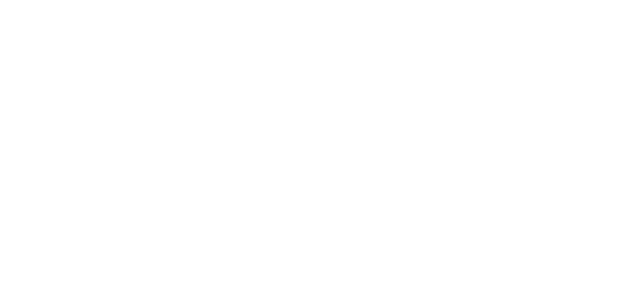
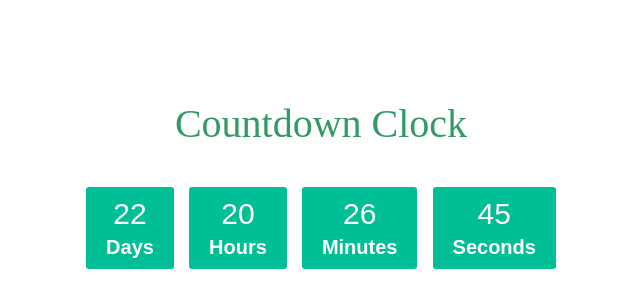
Before and after one commit to shruti49/7Days7Projects, a plain HTML site: page CountdownTimer/index.html in a window 1280 px wide. Shown: the whole page, without its empty margins (319-959 px from the left). Drawn offline with Linux system fonts and the light colour scheme.

Commit message:
completed first project

```diff
--- a/CountdownTimer/index.html
+++ b/CountdownTimer/index.html
@@ -4,9 +4,31 @@
     <meta charset="UTF-8" />
     <meta name="viewport" content="width=device-width, initial-scale=1.0" />
     <meta http-equiv="X-UA-Compatible" content="ie=edge" />
+    <link rel="stylesheet" href="style.css" />
     <title>Countdown Timer</title>
+    <script src="https://kit.fontawesome.com/05f7d9a665.js"></script>
   </head>
   <body>
-
+    <h1 id="clock">Countdown Clock</h1>
+    <div id="flex-container">
+      <div id="flex-item">
+        <span class="days" id="days"></span>
+        <h4 class="text">days</h4>
+      </div>
+      <div id="flex-item">
+        <span class="hours" id="hours"></span>
+        <h4 class="text">hours</h4>
+      </div>
+      <div id="flex-item">
+        <span class="minutes" id="minutes"></span>
+        <h4 class="text">minutes</h4>
+      </div>
+      <div id="flex-item">
+        <span class="seconds" id="seconds"></span>
+        <h4 class="text">seconds</h4>
+      </div>
+    </div>
+    <h2 id="demo"></h2>
+    <script src="index.js"></script>
   </body>
 </html>
--- a/CountdownTimer/index.js
+++ b/CountdownTimer/index.js
@@ -0,0 +1,36 @@
+let deadline = new Date("Jan 31, 2020 11:59:00").getTime();
+console.log(deadline);
+
+let x = setInterval(() => {
+  let now = new Date().getTime();
+  let time = deadline - now;
+
+  let day = Math.floor(time / (1000 * 60 * 60 * 24));
+  let hour = Math.floor((time % (1000 * 60 * 60 * 24)) / (1000 * 60 * 60));
+  let min = Math.floor((time % (1000 * 60 * 60)) / (1000 * 60));
+  let sec = Math.floor((time % (1000 * 60)) / 1000);
+
+  document.getElementById("days").innerText = day;
+  document.getElementById("hours").innerText = hour;
+  document.getElementById("minutes").innerText = min;
+  document.getElementById("seconds").innerText = sec;
+
+  if (time < 0) {
+    clearInterval(x);
+    document.getElementById("demo").innerText = "Times Up";
+    document.getElementById("days").innerText = "0";
+    document.getElementById("hours").innerText = "0";
+    document.getElementById("minutes").innerText = "0";
+    document.getElementById("seconds").innerText = "0";
+  }
+}, 1000);
+
+function start() {
+
+
+  let m = document.getElementById("minute").innerText;
+    let s = document.getElementById("second").innerText;
+
+
+  console.log(t);
+}
--- a/CountdownTimer/style.css
+++ b/CountdownTimer/style.css
@@ -0,0 +1,56 @@
+* {
+  padding: 0;
+  margin: 0;
+  box-sizing: border-box;
+}
+
+h1#clock,
+h1#timer {
+  text-align: center;
+  color: #396;
+  font-weight: 100;
+  font-size: 40px;
+  margin: 100px 0px 40px 0;
+}
+
+#flex-container,
+#flex-box {
+  width: 500px;
+  margin: auto;
+  display: flex;
+  justify-content: space-evenly;
+
+  font-family: sans-serif;
+  color: #fff;
+  font-size: 30px;
+}
+
+#flex-item,
+#flex-items {
+  display: flex;
+  flex-direction: column;
+  align-items: center;
+  border-radius: 3px;
+  background: #00bf96;
+  padding: 10px 20px;
+}
+
+.text,
+.small-text {
+  padding-top: 5px;
+  text-transform: capitalize;
+  font-size: 20px;
+}
+
+#btns {
+  text-align: center;
+}
+
+#btns > button {
+  background-color: #00bf96;
+  color: #fff;
+  border: none;
+  padding: 10px;
+  margin-top: 40px;
+  border-radius: 2px;
+}
```
